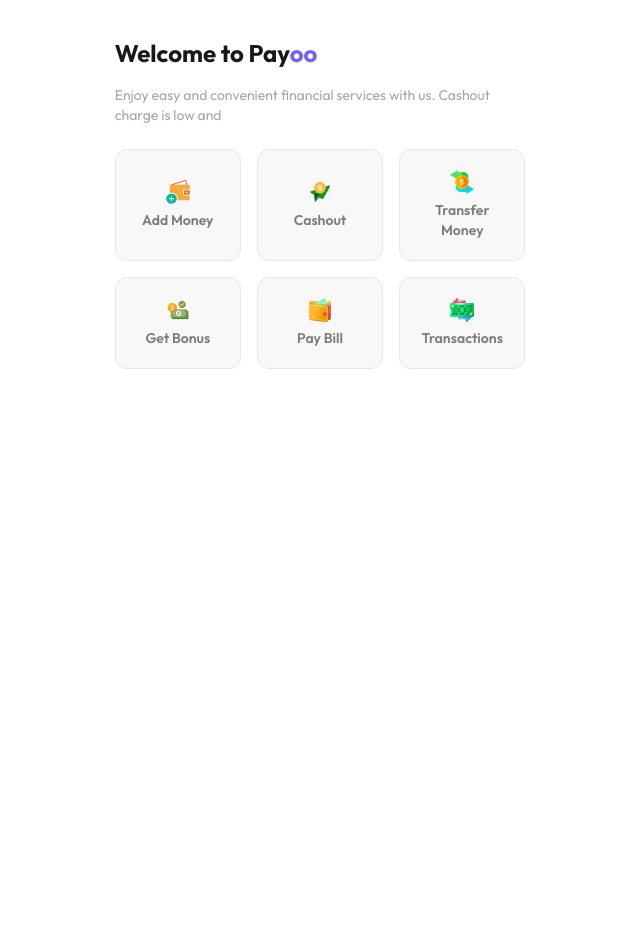
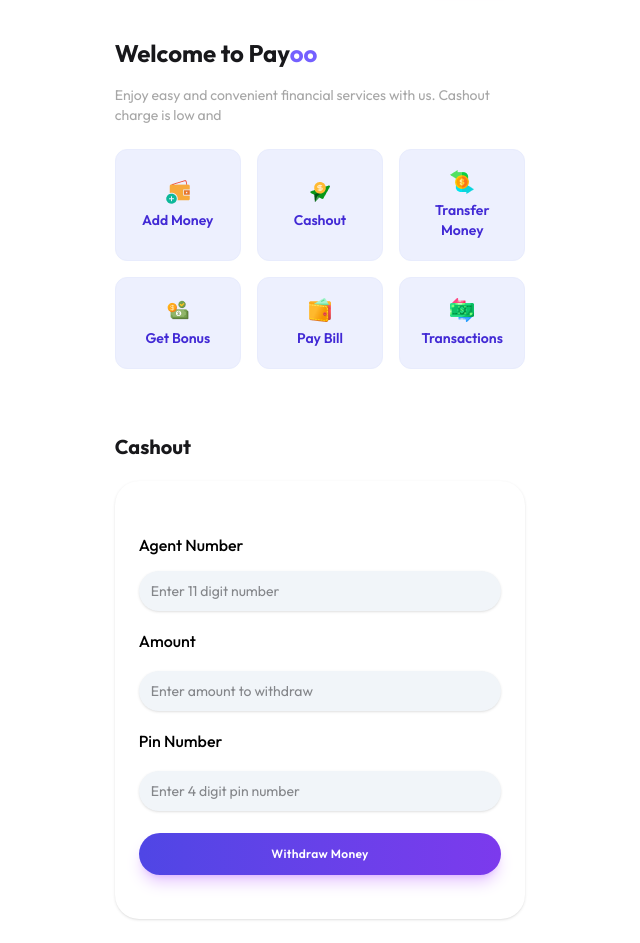
Before and after one commit to rahinhaque/Payoo-New, a plain HTML site: page home.html in a window 1280 px wide. Shown: the part 78-1021 px from the top of the page, without its empty margins (320-960 px from the left). Before the commit the page ends 800 px from the top, so only its background shows below. Drawn offline with nearby package versions, Linux system fonts and the light colour scheme.

Commit message:
Cashout feature impleamented

```diff
--- a/home.html
+++ b/home.html
@@ -53,7 +53,7 @@ winter"
 
     <header class="border-b-2 border-gray-300">
       <section class="w-11/12 mx-auto py-3 flex justify-between items-center">
-        <div class="left flex gap-1">
+        <div class="left flex gap-1 transition-all duration-300 ease-out hover:-translate-y-0.5">
           <div class="logo w-[60px]">
             <img src="./assets/logo.png" alt="">
           </div>
@@ -63,7 +63,7 @@ winter"
           </div>
         </div>
         <div class="right">
-          <a href="/index.html" class="btn btn-soft"><i class="fa-solid fa-arrow-right-from-bracket rotate-180 opacity-70"></i><span class="text-[#4e4d4d]">Log-out</span></a>
+          <a href="/index.html" class="btn btn-primary btn-soft rounded-full bg-gradient-to-r from-[#4F46E5] to-[#7C3AED] text-white font-semibold tracking-wide shadow-lg shadow-purple-500/30 hover:shadow-2xl hover:shadow-purple-500/40 hover:from-[#5B54F0] hover:to-[#8B5CF6] active:scale-95 transition-all duration-300 ease-out hover:-translate-y-0.5 focus:outline-none focus:ring-2 focus:ring-purple-400 focus:ring-offset-2"><i class="fa-solid fa-arrow-right-from-bracket rotate-180 opacity-70"></i><span>Log-out</span></a>
         </div>
       </section>
     </header>
@@ -76,34 +76,34 @@ winter"
 
         <div class="buttons grid grid-cols-3 gap-4 pt-6">
 
-          <button class="btn flex flex-col h-full py-5 rounded-xl">
+          <button class="btn flex flex-col h-full py-5 rounded-xl btn-primary btn-soft transition-all duration-300 ease-out hover:-translate-y-0.5">
             <img src="assets/opt-1.png" alt="">
-            <p class="text-sm text-black/50">Add Money</p>
+            <p class="text-sm ">Add Money</p>
           </button>
 
-          <button class="btn flex flex-col h-full py-5 rounded-xl">
+          <button class="btn flex flex-col h-full py-5 rounded-xl btn-primary btn-soft transition-all duration-300 ease-out hover:-translate-y-0.5">
             <img src="assets/opt-2.png" alt="">
-            <p class="text-sm text-black/50">Cashout</p>
+            <p class="text-sm ">Cashout</p>
           </button>
 
-          <button class="btn flex flex-col h-full py-5 rounded-xl">
+          <button class="btn flex flex-col h-full py-5 rounded-xl btn-primary btn-soft transition-all duration-300 ease-out hover:-translate-y-0.5">
             <img src="assets/opt-3.png" alt="">
-            <p class="text-sm text-black/50">Transfer Money</p>
+            <p class="text-sm ">Transfer Money</p>
           </button>
 
-          <button class="btn flex flex-col h-full py-5 rounded-xl">
+          <button class="btn flex flex-col h-full py-5 rounded-xl btn-primary btn-soft">
             <img src="assets/opt-4.png" alt="">
-            <p class="text-sm text-black/50">Get Bonus</p>
+            <p class="text-sm ">Get Bonus</p>
           </button>
 
-          <button class="btn flex flex-col h-full py-5 rounded-xl">
+          <button class="btn flex flex-col h-full py-5 rounded-xl btn-primary btn-soft transition-all duration-300 ease-out hover:-translate-y-0.5">
             <img src="assets/opt-5.png" alt="">
-            <p class="text-sm text-black/50">Pay Bill</p>
+            <p class="text-sm ">Pay Bill</p>
           </button>
 
-          <button class="btn flex flex-col h-full py-5 rounded-xl">
+          <button class="btn flex flex-col h-full py-5 rounded-xl btn-primary btn-soft transition-all duration-300 ease-out hover:-translate-y-0.5">
             <img src="assets/opt-6.png" alt="">
-            <p class="text-sm text-black/50">Transactions</p>
+            <p class="text-sm ">Transactions</p>
           </button>
 
 
@@ -112,5 +112,58 @@ winter"
 
 
 
+    <section id="cashout" class="w-11/12 mx-auto py-6">
+      <h2 class="font-bold text-xl mb-5">Cashout</h2>
+
+      <div
+        class="card bg-base-100 w-full  shrink-0 shadow-sm mx-auto rounded-[24px]"
+      >
+        <div class="card-body">
+          <fieldset class="fieldset py-5">
+            <label class="label font-medium text-black text-[16px] py-2"
+              >Agent Number</label
+            >
+            <input
+              id="cashout-number"
+              type="number"
+              class="input rounded-[32px] w-full border-none shadow-sm bg-slate-100 transition-all duration-300 ease-out hover:-translate-y-0.5 focus:outline-none"
+
+              placeholder="Enter 11 digit number"
+            />
+            <label class="label font-medium text-black text-[16px] py-3"
+              >Amount</label
+            >
+            <input
+              id="cashout-amount"
+              type="number"
+              class="input rounded-[32px] w-full border-none shadow-sm bg-slate-100 transition-all duration-300 ease-out hover:-translate-y-0.5 focus:outline-none"
+
+              placeholder="Enter amount to withdraw"
+            />
+
+            <label class="label font-medium text-black text-[16px] py-3"
+              >Pin Number</label
+            >
+            <input
+              id="cashout-pin"
+              type="password"
+              class="input rounded-[32px] w-full border-none shadow-sm bg-slate-100 transition-all duration-300 ease-out hover:-translate-y-0.5 focus:outline-none"
+
+              placeholder="Enter 4 digit pin number"
+            />
+
+            <button
+              id="cashout-btn"
+              class="mt-4 w-full py-3 rounded-full bg-gradient-to-r from-[#4F46E5] to-[#7C3AED] text-white font-semibold tracking-wide shadow-lg shadow-purple-500/30 hover:shadow-2xl hover:shadow-purple-500/40 hover:from-[#5B54F0] hover:to-[#8B5CF6] active:scale-95 transition-all duration-300 ease-out hover:-translate-y-0.5 focus:outline-none focus:ring-2 focus:ring-purple-400 focus:ring-offset-2"
+            >
+              Withdraw Money
+            </button>
+          </fieldset>
+        </div>
+      </div>
+    </section>
+
+
+    <script src="javaScript/cashout.js"></script>
   </body>
 </html>
--- /dev/null
+++ b/javaScript/cashout.js
@@ -0,0 +1,36 @@
+document.getElementById("cashout-btn")
+.addEventListener('click' , function(e){
+  //1 - Get the agent number and validate..
+  const cashoutNumberInput = document.getElementById("cashout-number");
+  const cashoutNumber = cashoutNumberInput.value;
+  console.log(cashoutNumber);
+  //2 - Get the amount. validate , convert to number,,
+  const cashoutAmountInput = document.getElementById("cashout-amount");
+  const cashoutAmount = cashoutAmountInput.value;
+  console.log(cashoutAmount);
+  //3 - Get the current balance. validate , convert to number
+  const balanceElement = document.getElementById("balance");
+  const balance = balanceElement.innerText;
+  console.log(balance);
+  //4 - calculate new balance
+  const newBalance = Number(balance) - Number(cashoutAmount);
+
+  if(newBalance < 0){
+    alert("Invalid Amount");
+    return;
+  }
+  console.log(newBalance);
+  //5 - Get the pin and verify
+  const cashoutPinInput = document.getElementById("cashout-pin");
+  const cashoutPin = cashoutPinInput.value;
+  if(cashoutPin === "1234"){
+    //5.1 - true :: SHow and alert > set the new balance
+    alert("Cashout Succesful");
+    console.log(newBalance);
+    balanceElement.innerText = newBalance;
+  }else{
+    //5.2 - false :: Show an error alert > Return..
+    alert("Invalid Pin")
+    return;
+  }
+})
```
